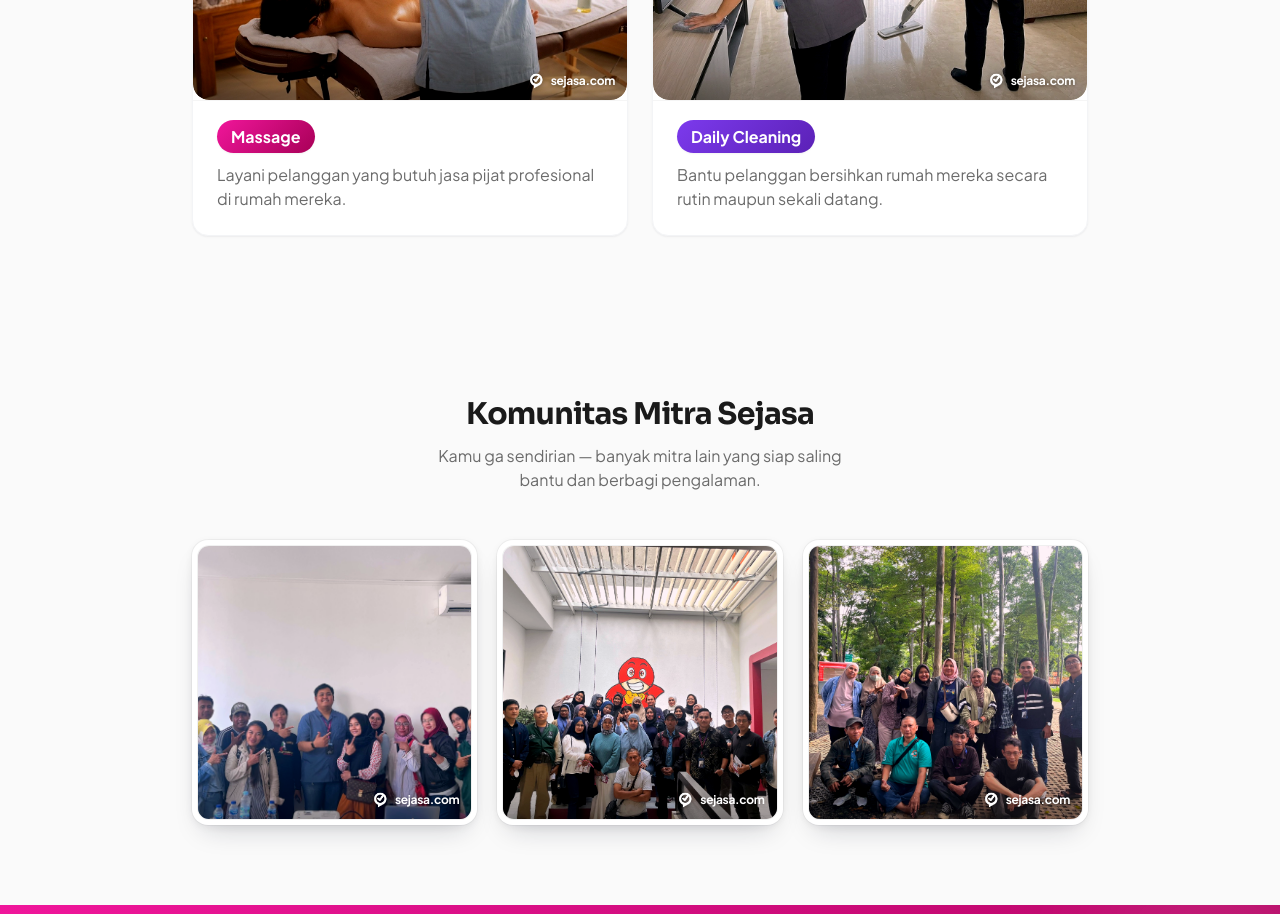
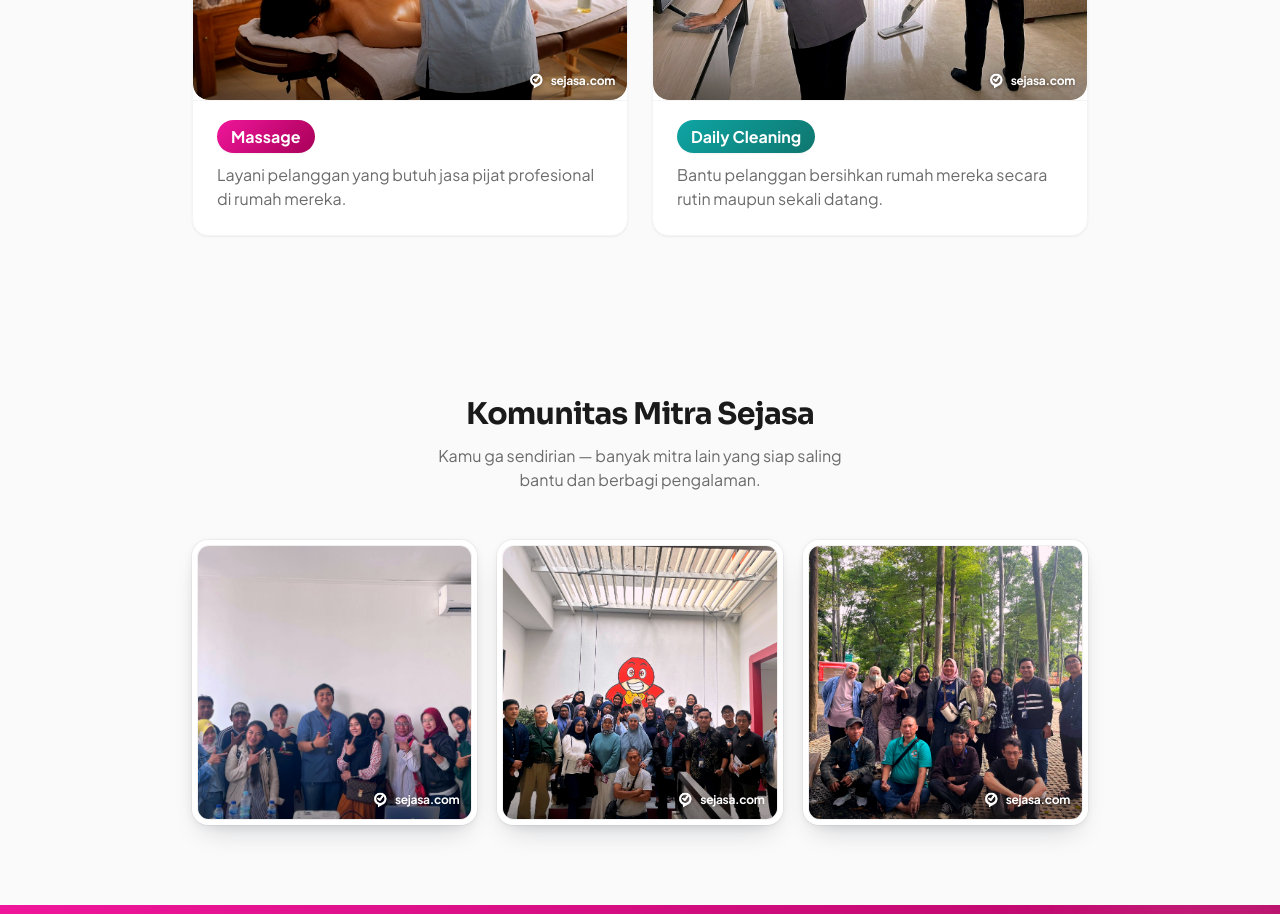
Before and after one commit to sejasaweb-app/rekrutmen-sejasa, a Next.js app: page / in a window 1280 px wide. Shown: the part 2280-3194 px from the top of the page. Built offline with nearby package versions, Linux system fonts and the light colour scheme.

Commit message:
fix: samain warna badge Daily Cleaning ke teal biar satu keluarga sama palet brand

```diff
--- a/app/admin/analytics/page.js
+++ b/app/admin/analytics/page.js
@@ -37,7 +37,7 @@ const RANGE_OPTIONS = [
 
 const CATEGORY_COLORS = {
   Massage: "#E6007E",
-  "Daily Cleaning": "#7C3AED",
+  "Daily Cleaning": "#0F766E",
 };
 
 const KATEGORI_LABELS = { massage: "Massage", daily_cleaning: "Daily Cleaning" };
--- a/app/admin/page.js
+++ b/app/admin/page.js
@@ -66,7 +66,7 @@ const KATEGORI_OPTIONS = [
 
 const KATEGORI_STYLES = {
   massage: { label: "Massage", classes: "bg-brand-light text-brand" },
-  daily_cleaning: { label: "Daily Cleaning", classes: "bg-violet-100 text-violet-700" },
+  daily_cleaning: { label: "Daily Cleaning", classes: "bg-teal-100 text-teal-700" },
 };
 
 const FUNNEL_STEPS = [
--- a/app/page.js
+++ b/app/page.js
@@ -261,7 +261,7 @@ export default function HomePage() {
               <div className="p-5 sm:p-6 border-t border-black/[0.04]">
                 <span
                   className="text-sm sm:text-base font-bold text-white rounded-full px-3.5 py-1.5 shadow-sm"
-                  style={{ background: "linear-gradient(135deg, #7C3AED, #5B21B6)" }}
+                  style={{ background: "linear-gradient(135deg, #0EA5A4, #0F766E)" }}
                 >
                   Daily Cleaning
                 </span>
```
